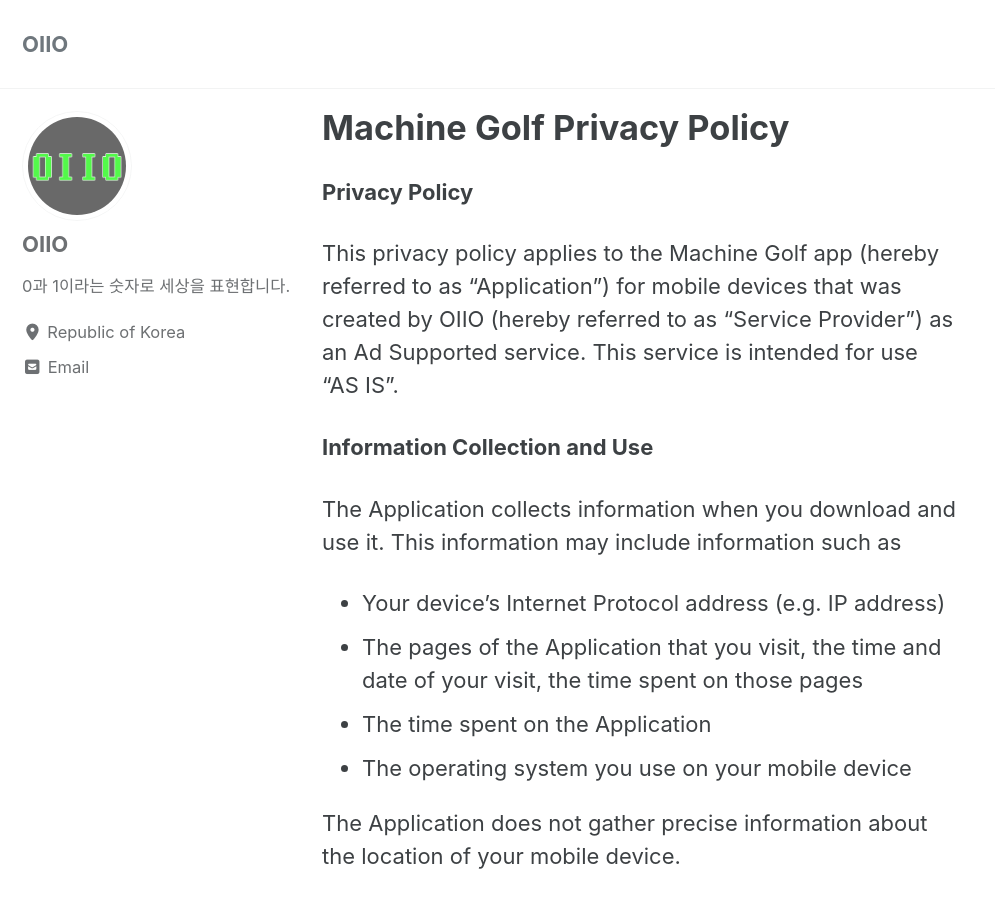
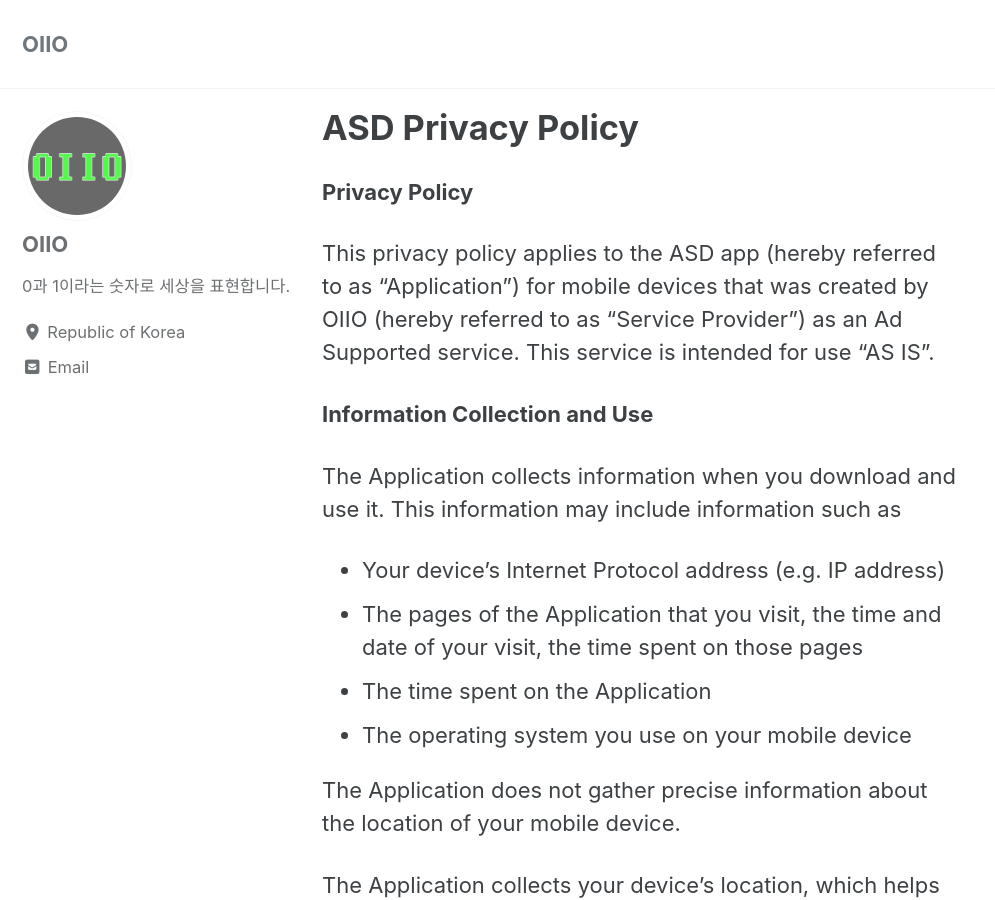
Before and after one commit to gfx3oiio/gfx3oiio.github.io, a Jekyll site: the page built from _posts/2025-04-24-ASD-Privacy-Policy.md, in a window 1280 px wide and 900 px high. Shown: the whole window, without its empty margins (0-995 px from the left). Built offline with Jekyll 4.4.1, drawn with Linux system fonts in a browser that asks for light colours; cached includes are drawn as plain includes; some of the changed text lies outside the part shown.

Commit message:
2025-04-24

```diff
--- a/_posts/2024-12-27-Machine-Golf-Privacy-Policy.md
+++ b/_posts/2025-04-24-ASD-Privacy-Policy.md
@@ -1,18 +1,18 @@
 ---
 published: true
-title: "Machine Golf Privacy Policy"
+title: "ASD Privacy Policy"
 categories:
   - Privacy Policy
 tags:
   - Privacy Policy
 
-date: 2024-12-27
-last_modified_at: 2024-12-27
+date: 2025-04-24
+last_modified_at: 2025-04-24
 comments: false
 ---
 **Privacy Policy**
 
-This privacy policy applies to the Machine Golf app (hereby referred to as "Application") for mobile devices that was created by OIIO (hereby referred to as "Service Provider") as an Ad Supported service. This service is intended for use "AS IS".
+This privacy policy applies to the ASD app (hereby referred to as "Application") for mobile devices that was created by OIIO (hereby referred to as "Service Provider") as an Ad Supported service. This service is intended for use "AS IS".
 
 **Information Collection and Use**
 
```
Also changed, not shown: other parts of _posts/2025-04-24-ASD-Privacy-Policy.md (+1 -1 lines).
